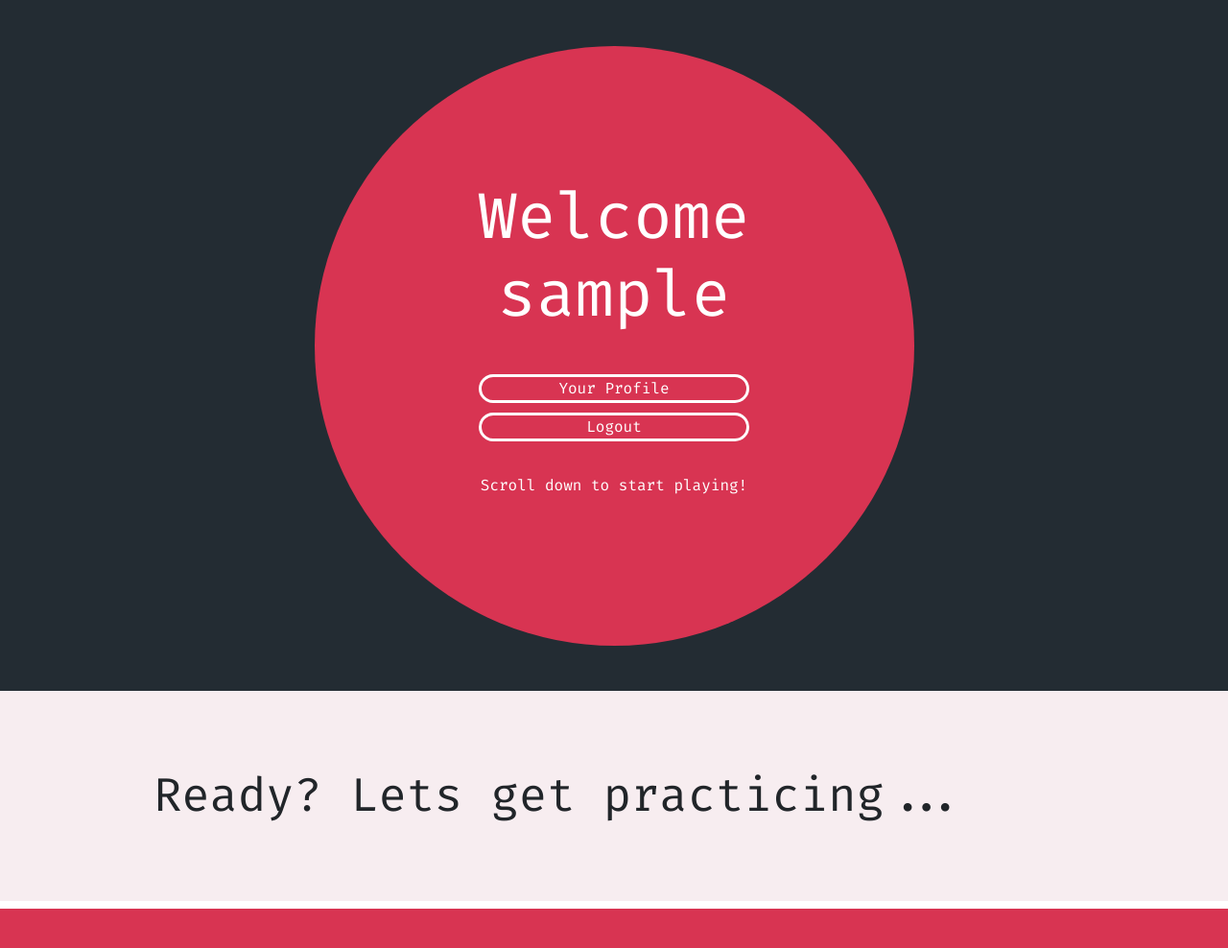
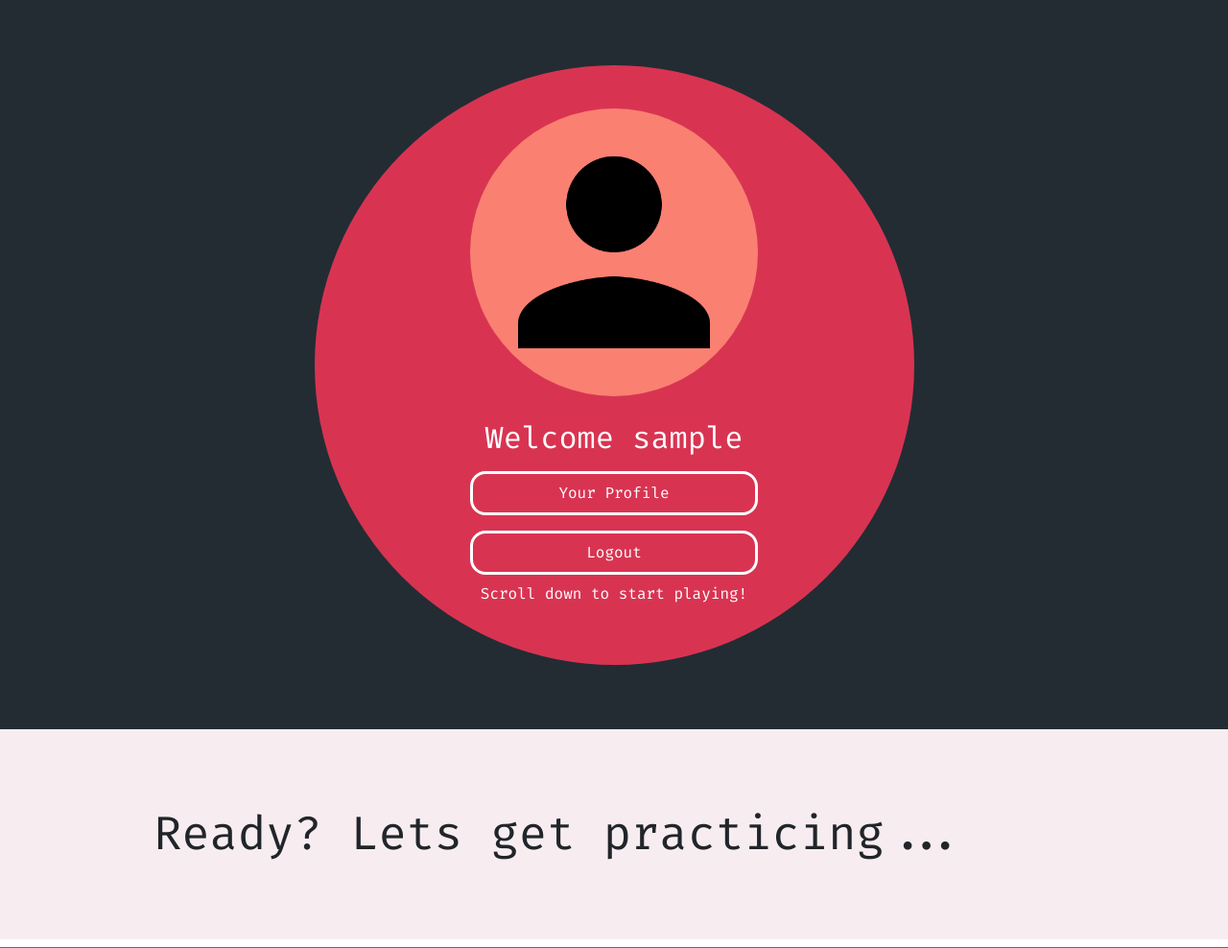
Before and after one commit to jonathanjchoong/learn-morse, a Flask app: page / in a window 1280 px wide. Shown: the part 72-1060 px from the top of the page at 96% size. Run offline with Flask 2, Linux system fonts and the light colour scheme; the visitor is signed in with stand-in values (Sample User, id 1); data comes from the database, SQL or seed files in the repository; some libraries are stand-ins or nearby versions.

Commit message:
finished custom user main page

```diff
--- a/app/routes.py
+++ b/app/routes.py
@@ -16,7 +16,10 @@ import json
 @app.route('/index')
 @app.route('/')
 def homepage():
-    return render_template("homepage.html", footer_option='not fixed', page_title="Learn Morse")
+    user_avatar = 0
+    if current_user.is_authenticated:
+        user_avatar = current_user.avatar_id
+    return render_template("homepage.html", footer_option='not fixed', page_title="Learn Morse", avatar=user_avatar)
 
 # about page
 
--- a/app/static/CSS/homepage.css
+++ b/app/static/CSS/homepage.css
@@ -4,6 +4,10 @@
 
 #welcome {
   font-size: 4em;
+}
+
+#welcome-user {
+  font-size: 1.5em;
 }
 
 #ready {
@@ -20,6 +24,8 @@
   align-items: center;
   background-color: #232c33;
   color: white;
+  height: 90vh;
+  overflow: hidden;
 }
 
 .page-brief {
@@ -29,6 +35,7 @@
   line-height: 2;
 }
 
+/* SIGN UP AND LOGIN BOXES */
 .sign-up-section {
   width: 100%;
   display: flex;
@@ -41,7 +48,6 @@
   font-size: 14pt;
   height: 50%;
   width: 80%;
-
   margin: 2rem;
   padding: 2rem;
   display: flex;
@@ -62,12 +68,21 @@
   margin-bottom: 10px;
   margin-top: 10px;
 }
+
 #sign-up {
   width: 100%;
   padding: 2rem 0 2rem 0;
   text-align: center;
   border-radius: 2rem;
   border: solid white 3px;
+}
+
+.sign-up-fields {
+  display: flex;
+  justify-content: space-evenly;
+  align-content: center;
+  flex-direction: column;
+  height: 90%;
 }
 
 .sign-up-fields a {
@@ -91,19 +106,7 @@
   cursor: pointer;
 }
 
-.sign-up-fields {
-  display: flex;
-  justify-content: space-evenly;
-  align-content: center;
-  flex-direction: column;
-  height: 90%;
-}
-
-.descriptor {
-  background-color: #fbf7f4;
-  height: 50vh;
-}
-
+/* GAME SELECT */
 .game-selector {
   display: flex;
   flex-wrap: wrap;
@@ -152,28 +155,6 @@
   text-align: center;
 }
 
-.decorations {
-  width: 100%;
-  height: 100%;
-  display: flex;
-  flex-direction: row;
-  flex-wrap: wrap;
-  justify-content: center;
-  align-items: center;
-}
-
-.circle-decoration {
-  display: flex;
-  justify-content: center;
-  align-items: center;
-  text-align: center;
-  color: white;
-  width: 625px;
-  height: 625px;
-  background-color: #d83452;
-  border-radius: 50%;
-}
-
 #read {
   background-image: url("../images/open-book.svg");
   /* <div>Icons made by <a href="https://www.freepik.com" title="Freepik">Freepik</a> from <a href="https://www.flaticon.com/" title="Flaticon">www.flaticon.com</a></div> */
@@ -198,6 +179,57 @@
   background-color: #768948;
 }
 
+/* USER PROFILE  */
+.decorations {
+  width: 100%;
+  height: 100%;
+  display: flex;
+  flex-direction: column;
+  flex-wrap: wrap;
+  justify-content: center;
+  align-items: center;
+}
+
+.circle-decoration {
+  display: flex;
+  justify-content: center;
+  align-items: center;
+  text-align: center;
+  width: 350px;
+  height: 350px;
+  color: white;
+  background-color: #d83452;
+  border-radius: 50%;
+}
+
+.nest {
+  display: flex;
+  flex-direction: column;
+  justify-content: center;
+  align-items: center;
+}
+
+img {
+  width: 125px;
+  height: 125px;
+}
+
+#portrait-background {
+  background-color: salmon;
+  border-radius: 50%;
+  height: 125px;
+  width: 125px;
+}
+
+#your-profile,
+#logout {
+  width: 200px;
+}
+
+#scrolldown {
+  display: none;
+}
+
 @media only screen and (min-width: 900px) {
   #welcome {
     font-size: 4.209em;
@@ -210,7 +242,7 @@
     flex-direction: row;
     padding-left: 5rem;
     padding-right: 5rem;
-    height: 90vh;
+    height: 95vh;
   }
 
   .page-brief {
@@ -221,6 +253,7 @@
     line-height: 2.5;
   }
 
+  /* SIGN UP/LOGIN BOXES */
   .sign-up-section {
     height: 90vh;
     width: 50%;
@@ -228,10 +261,6 @@
 
   .sign-up-box {
     font-size: 18pt;
-  }
-
-  .overlay-text {
-    font-size: 20px;
   }
 
   .sign-up-box {
@@ -250,8 +279,38 @@
     padding: 5rem 10rem 5rem 10rem;
     font-size: 3.052rem;
   }
+
+  /* SELECT GAME */
   .gamelink {
     width: 250px;
     height: 250px;
   }
+
+  .overlay-text {
+    font-size: 20px;
+  }
+
+  /* USER PROFILE */
+  .circle-decoration {
+    width: 625px;
+    height: 625px;
+  }
+  img {
+    width: 300px;
+    height: 300px;
+  }
+  #welcome-user {
+    font-size: 2em;
+  }
+  #your-profile,
+  #logout {
+    width: 300px;
+  }
+  #portrait-background {
+    height: 300px;
+    width: 300px;
+  }
+  #scrolldown {
+    display: block;
+  }
 }
--- a/app/static/CSS/universal.css
+++ b/app/static/CSS/universal.css
@@ -49,11 +49,11 @@
 /* BUTTONS */
 .white-button {
   text-align: center;
-  padding: 0 2rem 0 2rem;
+  padding: 0.5rem 2rem 0.5rem 2rem;
   border-radius: 1rem;
   border: solid white 3px;
-  margin-bottom: 10px;
-  margin-top: 10px;
+  margin-bottom: 0.5rem;
+  margin-top: 0.5rem;
   background-color: #d83452;
   text-decoration: none;
   color: white;
@@ -62,6 +62,10 @@
 .white-button:hover {
   background-color: white;
   color: #232c33;
+  text-decoration: none;
+}
+
+a:hover {
   text-decoration: none;
 }
 
--- a/app/templates/homepage.html
+++ b/app/templates/homepage.html
@@ -15,8 +15,6 @@
     trainer with live statistics and start upskilling yourself today.
     It's good to see you. Start practicing.
   </div>
-  {% endif %}
-  {% if current_user.is_anonymous %}
   <div class="sign-up-section">
     <div class="sign-up-box">
       <div class="sign-up-fields">
@@ -32,24 +30,39 @@
   </div>
   {% else %}
   <div class="decorations">
+
     <div class="circle-decoration">
-      <div>
-        <h1 id="welcome">Welcome <br> {{ current_user.display_name }}</h1>
+
+      <div class="nest">
+        <div id="portrait-background">
+          {% if avatar == 1 %}
+            <img src = '{{url_for("static", filename = "images/avatar1.png")}}'>
+          {% elif avatar == 2 %}
+            <img src = '{{url_for("static", filename = "images/avatar2.png")}}'>
+          {% elif avatar == 3 %}
+            <img src = '{{url_for("static", filename = "images/avatar3.png")}}'>
+          {% elif avatar == 4 %}
+            <img src = '{{url_for("static", filename = "images/avatar4.png")}}'>
+          {% elif avatar == 5 %}
+            <img src = '{{url_for("static", filename = "images/avatar5.png")}}'>
+          {% else %}
+            <img src = '{{url_for("static", filename = "images/generic_avatar.png")}}'>
+          {% endif %}
+        </div>
         <br>
+        <h1 id="welcome-user">Welcome {{ current_user.display_name }}</h1>
         <a href="{{url_for('profile')}}">
-          <div class="white-button">Your Profile</div>
+          <div class="white-button" id="your-profile">Your Profile</div>
         </a>
         <a href="{{url_for('logout')}}">
-          <div class="white-button">Logout</div>
+          <div class="white-button" id="logout">Logout</div>
         </a>
-        <br>
-        <p>Scroll down to start playing! </p>
+        <p id="scrolldown">Scroll down to start playing! </p>
       </div>
     </div>
   </div>
   {% endif %}
 </div>
-
 <h2 id="ready"> Ready? Lets get practicing... </h2>
 <div class="game-selector">
   <a href="{{url_for('read')}}">
```
